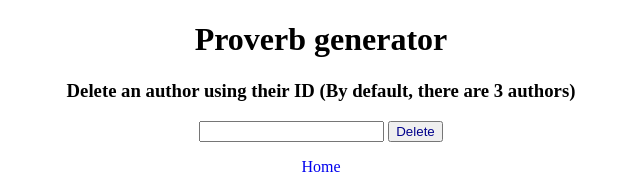
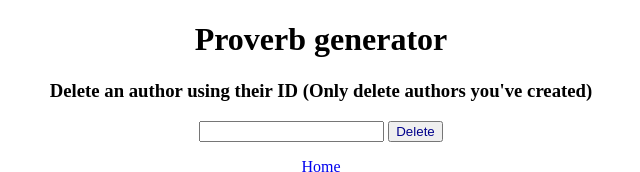
Before and after one commit to Eyfeline/Assignment4, a website: page public/delete.html in a window 1280 px wide. Shown: the top 172 px of the page, without its empty margins (319-959 px from the left). Drawn offline with Linux system fonts and the light colour scheme.

Commit message:
Updated delete page

```diff
--- a/public/delete.html
+++ b/public/delete.html
@@ -9,7 +9,7 @@
     </head>
     <body>
         <h1>Proverb generator</h1>
-        <h3>Delete an author using their ID (By default, there are 3 authors)</h3>
+        <h3>Delete an author using their ID (Only delete authors you've created)</h3>
         <input type="number" id="input">
         <button id="btn" onclick="deleteP()">Delete</button>
         <p id="para"></p>
```
